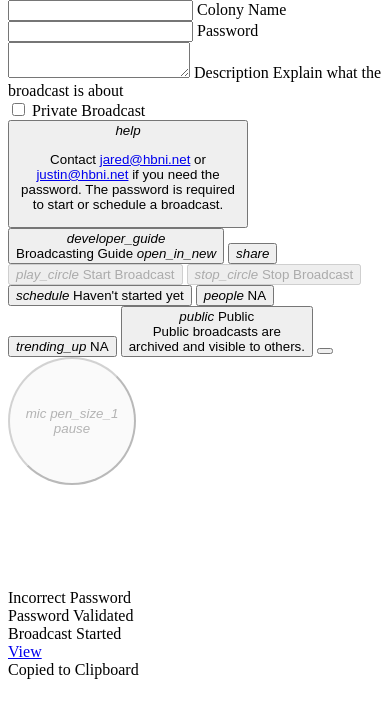
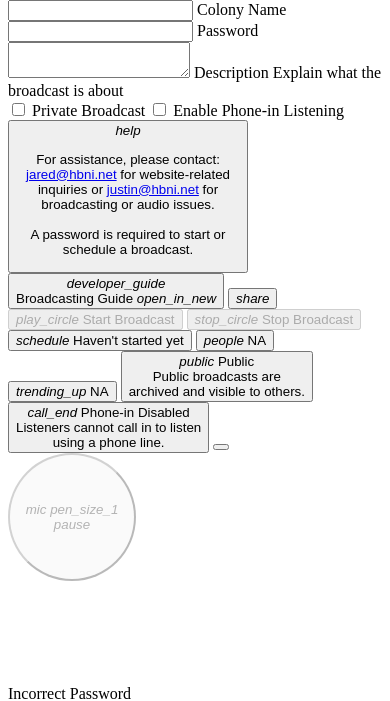
Before and after one commit to TheCodingJsoftware/HBNI-Audio, a Python web app: template templates/broadcasting_page.html in a window 390 px wide. Shown: the part 170-871 px from the top of the page. Before the commit the page ends 849 px from the top, so only its background shows below. Run offline with Jinja, Linux system fonts and the light colour scheme; the template is opened without the code that fills it, so the values that code supplies are empty.

Commit message:
Add phone-in listening feature and enhance host name validation

```diff
--- a/templates/broadcasting_page.html
+++ b/templates/broadcasting_page.html
@@ -57,17 +57,23 @@
                                 <input type="checkbox" id="isPrivate" name="isPrivate">
                                 <span>Private Broadcast</span>
                             </label>
+                            <label class="checkbox">
+                                <input type="checkbox" id="usePhoneIn" name="usePhoneIn">
+                                <span>Enable Phone-in Listening</span>
+                            </label>
                         </div>
                         <nav class="toolbar vertical">
                             <button class="circle transparent link">
                                 <i>help</i>
                                 <div class="tooltip left max" style="inline-size: 14rem !important;">
                                     <p class="small-width">
-                                        Contact
-                                        <a class="link underline" href="mailto:jared@hbni.net">jared@hbni.net</a>
+                                        For assistance, please contact:
+                                        <br>
+                                        <a class="link underline" href="mailto:jared@hbni.net">jared@hbni.net</a> for website-related inquiries
                                         or
-                                        <a class="link underline" href="mailto:justin@hbni.net">justin@hbni.net</a>
-                                        if you need the password. The password is required to start or schedule a broadcast.
+                                        <a class="link underline" href="mailto:justin@hbni.net">justin@hbni.net</a> for broadcasting or audio issues.
+                                        <br><br>
+                                        A password is required to start or schedule a broadcast.
                                     </p>
                                 </div>
                             </button>
@@ -112,6 +118,15 @@
                         <div class="tooltip bottom">
                             <span class="left-align" id="broadcast-status-tooltip">
                                 Public broadcasts are<br>archived and visible to others.
+                            </span>
+                        </div>
+                    </button>
+                    <button class="chip tiny-margin">
+                        <i id="phonein-status-icon">call_end</i>
+                        <span id="phonein-status-text">Phone-in Disabled</span>
+                        <div class="tooltip bottom">
+                            <span class="left-align" id="phonein-status-tooltip">
+                                Listeners cannot call in to listen<br>using a phone line.
                             </span>
                         </div>
                     </button>
--- a/templates/faq.html
+++ b/templates/faq.html
@@ -39,6 +39,7 @@
             <li><a class="link" href="#broadcast-missing">Why is the broadcast not finished or missing?</a></li>
             <li><a class="link" href="#upload-time">How long does it take to upload archives?</a></li>
             <li><a class="link" href="#private-broadcasts">How do I make a private broadcast?</a></li>
+            <li><a class="link" href="#schedule-event">How do I schedule an event?</a></li>
         </ul>
         <hr>
         <div class="small-space"></div>
@@ -122,6 +123,10 @@
         <p>
             Go to the <a class="link" href="http://broadcasting.hbni.net/broadcasting_page">broadcasting page</a> and check mark the private checkbox. Private broadcasts are not listed on the <a class="link" href="http://broadcasting.hbni.net/listeners_page">listeners page</a> or archived but can be shared by the host and saved to your device after ending.
         </p>
+        <h5 id="schedule-event">How do I schedule an event?</h5>
+        <p>
+            You need the password. Contact <a class="link" href="mailto:jared@hbni.net">jared@hbni.net</a> for more info.
+        </p>
     </main>
 </body>
 </html>
```
Also changed, not shown: static/js/broadcasting_page.js (+28 -3 lines), static/js/index.js (+9 -1 lines), templates/index.html (+25 -1 lines).
